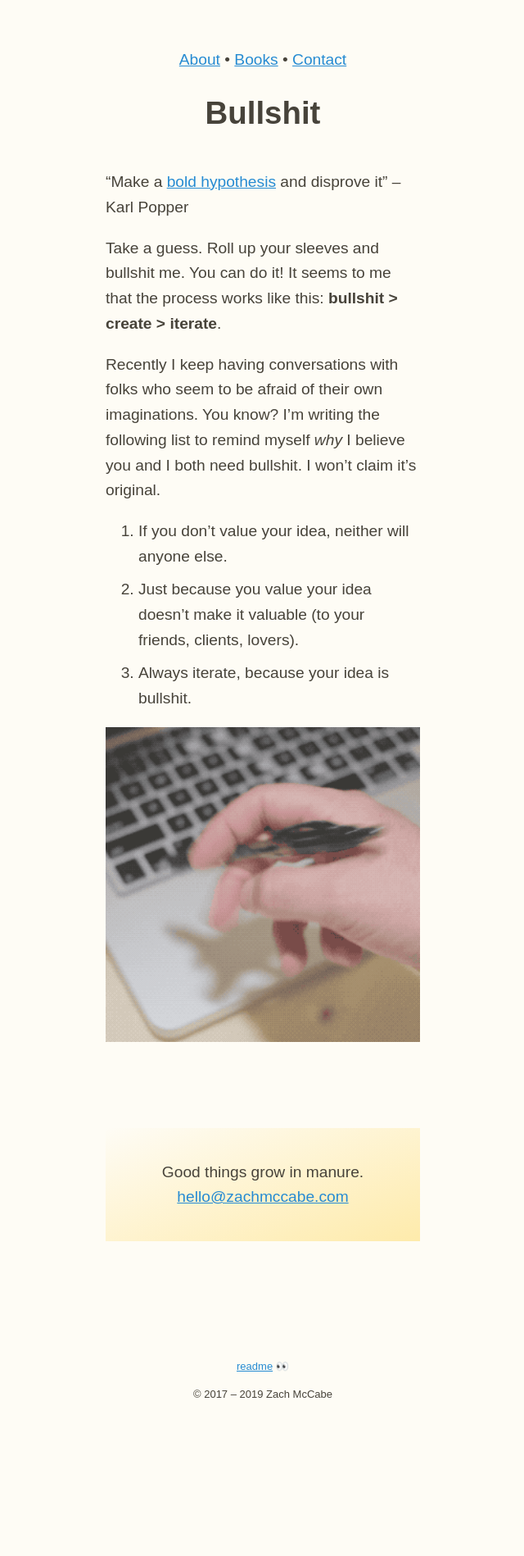
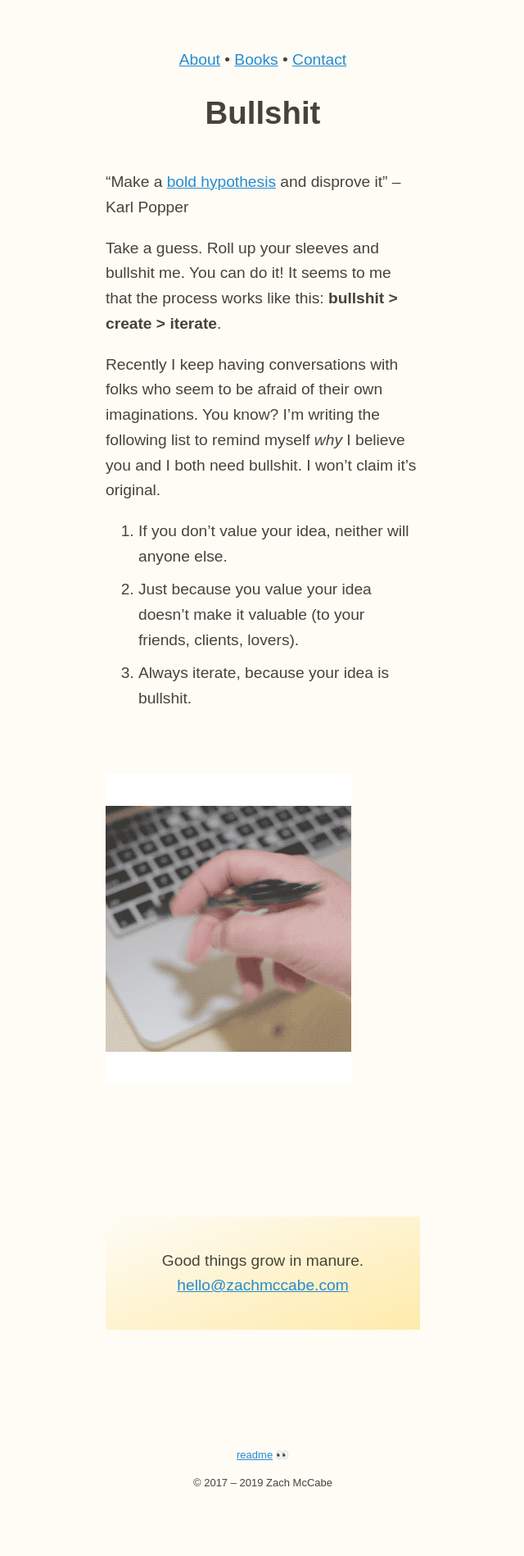
Before and after one commit to zachmccabe/zachmccabe.github.io, a Jekyll site: the page built from bullshit.md, in a window 1280 px wide. Shown: the whole page at 82% size, without its empty margins (319-959 px from the left). Built offline with Jekyll 4.4.1, drawn with Linux system fonts in a browser that asks for light colours; before the commit the page ends 1790 px from its top, so only the background shows below that.

Commit message:
Update kaoliang3_article.css

```diff
--- a/assets/css/kaoliang3_article.css
+++ b/assets/css/kaoliang3_article.css
@@ -86,11 +86,10 @@ img {
   max-width: 500px;
 }
 
-img[href$=".gif"] {
+img[src$=".gif"] {
   height: auto;
   width: 100%;
   max-width: 300px;
-
   margin: 3em auto 3em;
   padding: 2em 0;
   background-color: #fff;
```
